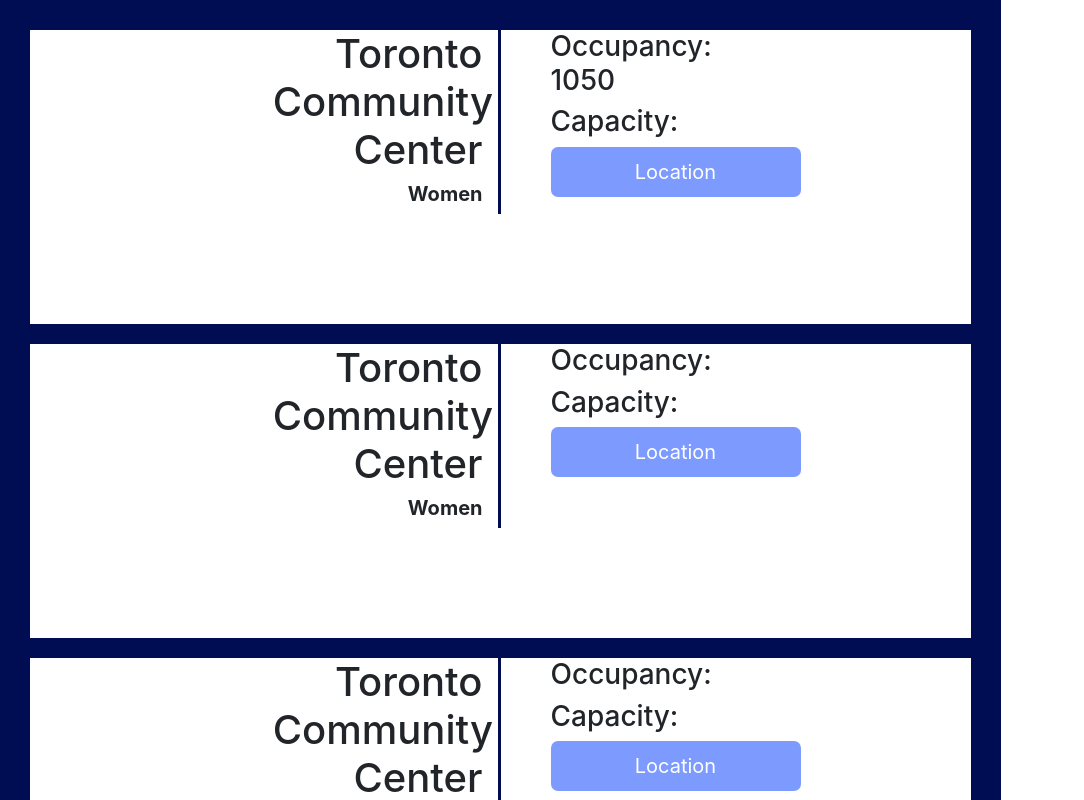
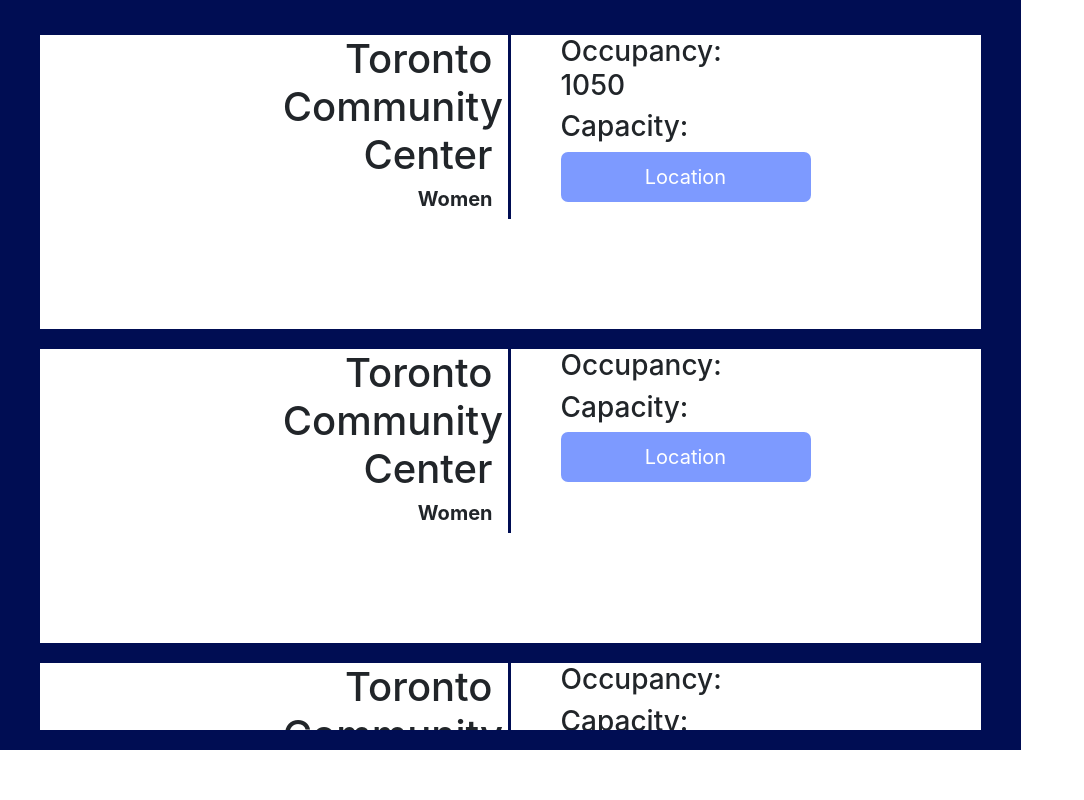
Before and after one commit to shelterto/shelterto.github.io, a React (Create React App) app: page / in a window 1280 px wide. Shown: the top 800 px of the page, without its empty margins (0-1084 px from the left). Built offline with nearby package versions, Linux system fonts and the light colour scheme.

Commit message:
added scroll

```diff
--- a/src/App.css
+++ b/src/App.css
@@ -11,7 +11,7 @@
 }
 
 .App {
-  text-align: center;
+  /* text-align: center; */
   background-color: var(--primary-color);
 }
 
--- a/src/infoCardContainer/infoCardContainer.css
+++ b/src/infoCardContainer/infoCardContainer.css
@@ -1,5 +1,24 @@
 .infoCardContainer{
     background-color: #000D53;
+    height: 750px;
+    border: 20px #000D53 solid ;
     width:fit-content;
-    padding: 30px;
+    padding: 15px 20px;
+    overflow: auto;
+
 }
+
+/* width */
+#like-scroll::-webkit-scrollbar {
+    width: 9px;
+}
+
+/* Track */
+#like-scroll::-webkit-scrollbar-track {
+background: #7D9AFF;
+}
+
+/* Handle */
+#like-scroll::-webkit-scrollbar-thumb {
+background: black;
+}
--- a/src/infoCardContainer/infoCardContainer.js
+++ b/src/infoCardContainer/infoCardContainer.js
@@ -4,7 +4,7 @@
 
 const infoCardContainer = () => {
     return(
-        <div className="infoCardContainer">
+        <div className="infoCardContainer" id="like-scroll">
             <InfoCard shelterName="Toronto Community Center" shelterType="Women" shelterOccupancy="1050" shelterCapacity="2000"/>
             <InfoCard shelterName="Toronto Community Center" shelterType="Women"/>
             <InfoCard shelterName="Toronto Community Center" shelterType="Women"/>
```
